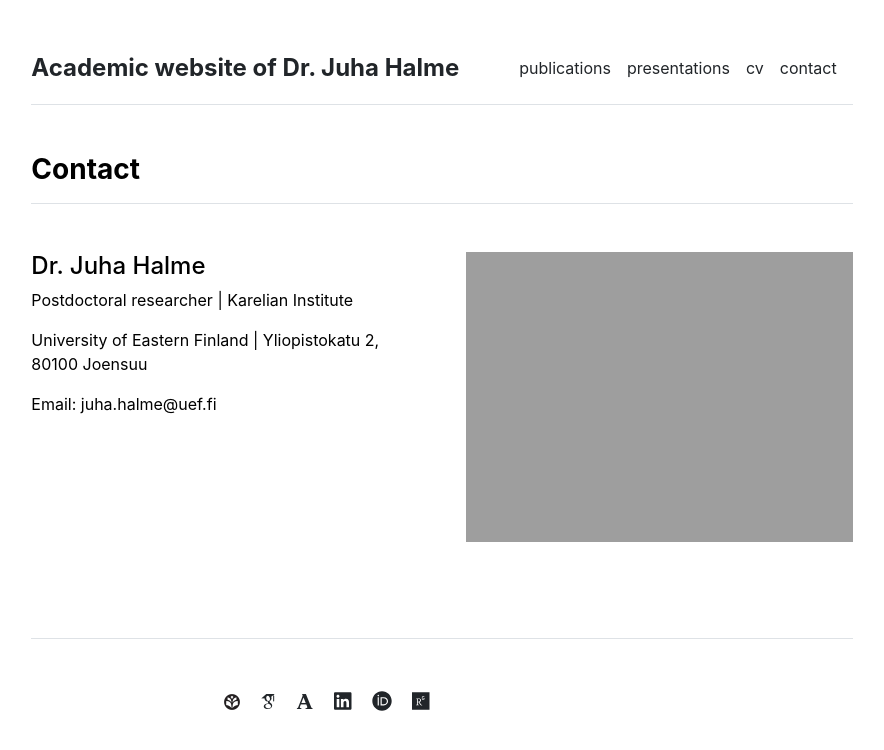
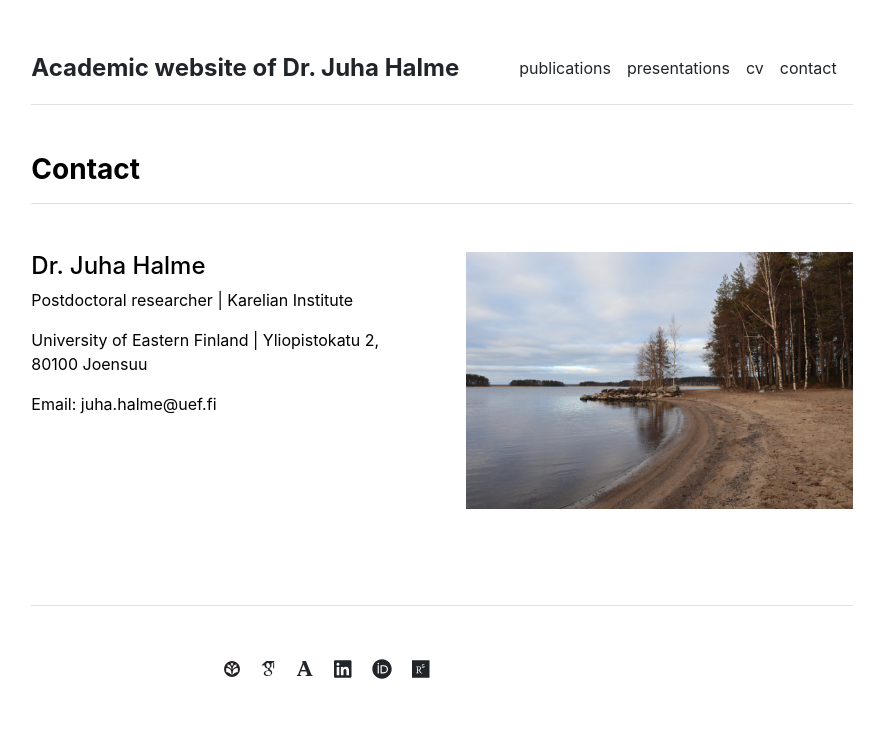
Before and after one commit to juhahalme/academicprofile, a Jekyll site: the page built from contact.md, in a window 1280 px wide. Shown: the top 750 px of the page, without its empty margins (198-1082 px from the left). Built offline with Jekyll 4.4.1, drawn with Linux system fonts in a browser that asks for light colours; some web fonts are replaced.

Commit message:
Update contact.html

```diff
--- a/_includes/contact.html
+++ b/_includes/contact.html
@@ -7,12 +7,10 @@
         <h4>{{ contact.name }}</h4>
         <p>{{ contact.title }} | {{ contact.department }}</p>
         <p>{{ contact.institution }} | {{ contact.institution_address }}</p>
-
         <p>Email: {{ contact.email }}</p>
-
       </div>
       <div class="col-md-6">
-        <img src="{{ site.github.url }}/{{ contact.image }}" alt="Contact" width="100%">
+        <img src="{{ site.github.url }}/assets/img/contact.jpg" alt="Contact" width="100%">
       </div>
     </div>
     {% endfor %}
```
